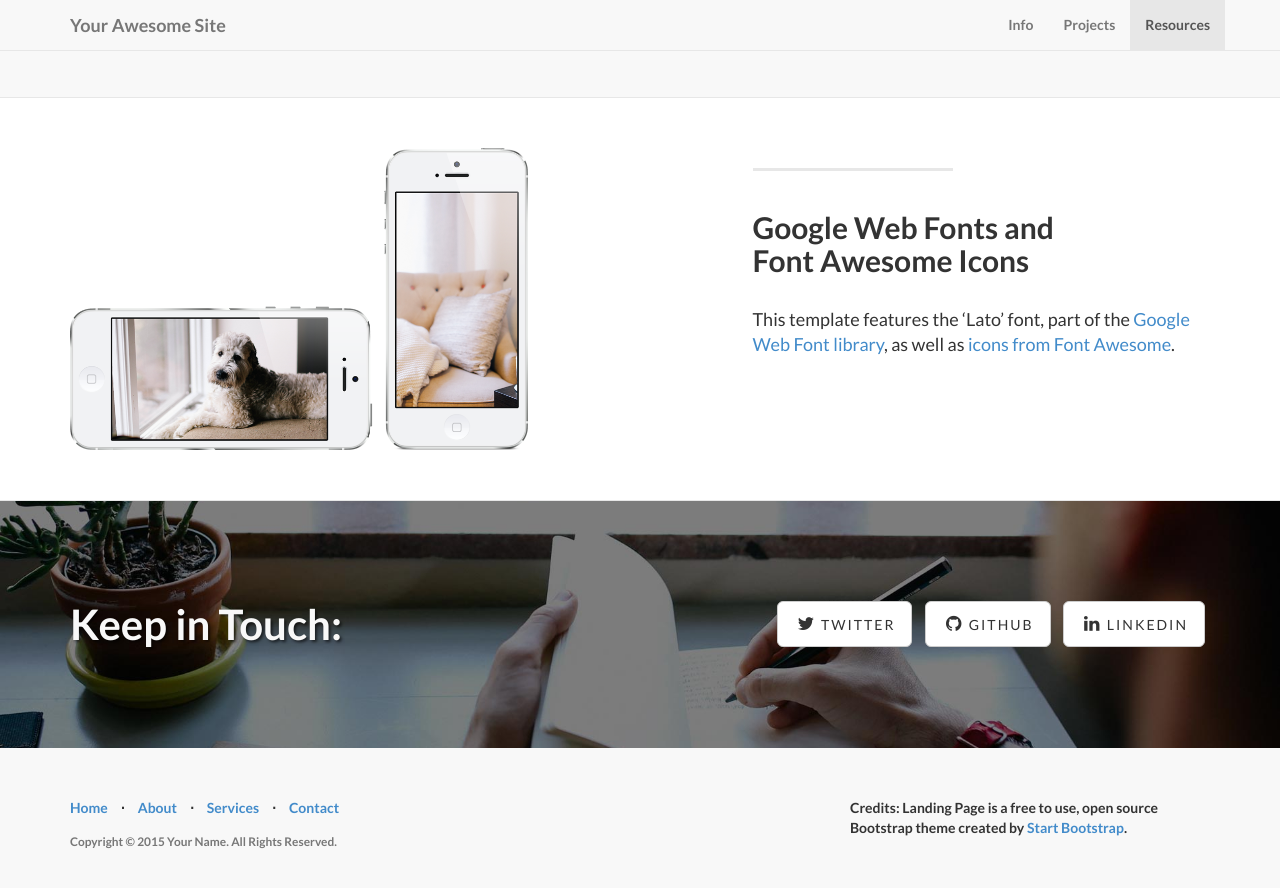
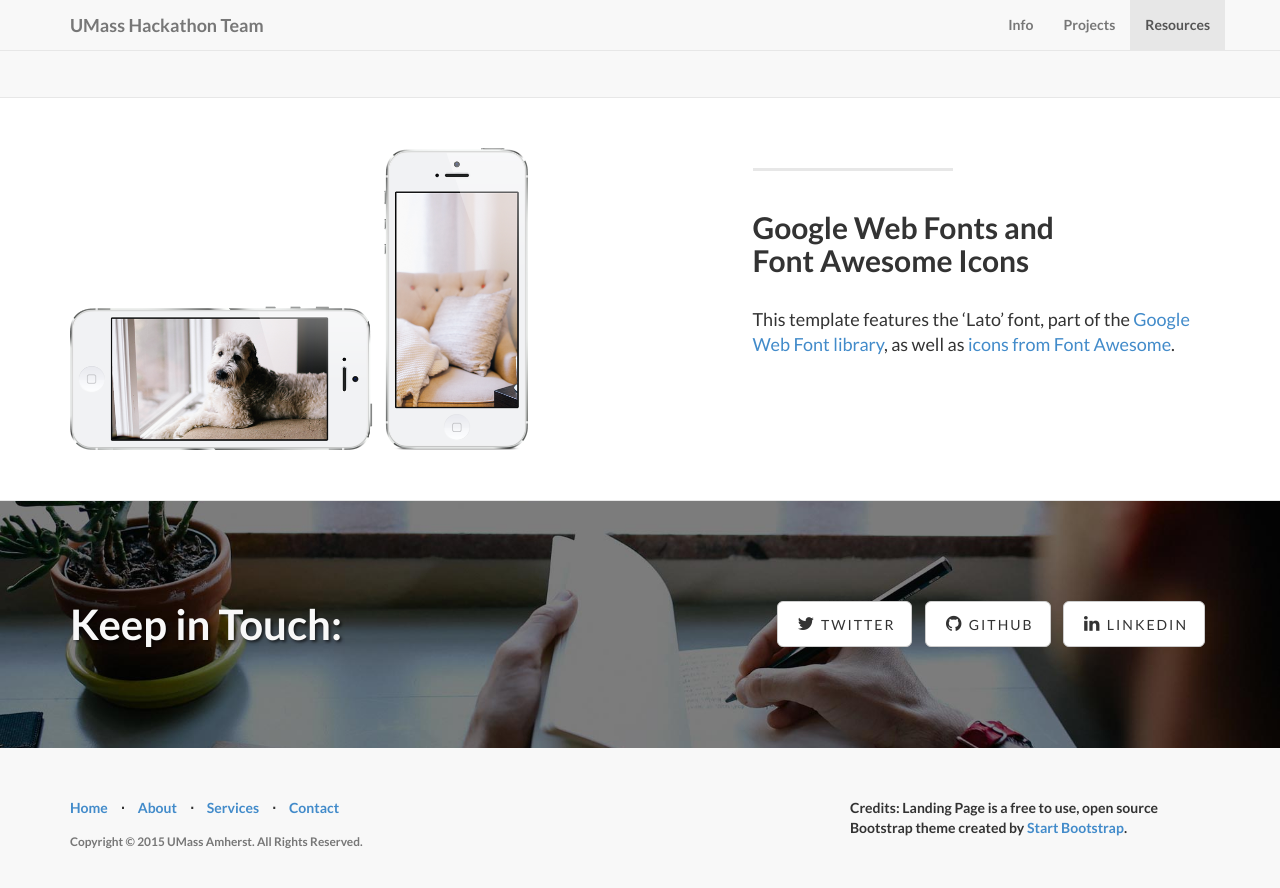
Before and after one commit to UMassHackathonTeam/UMassHackathonTeam.github.io, a Jekyll site: the page built from index.html, in a window 1280 px wide and 900 px high, scrolled down 1902 px. Shown: the top 888 px of the window. Built offline with Jekyll 4.4.1, drawn with Linux system fonts in a browser that asks for light colours; some of the changed lines change nothing that is shown.

```diff
--- a/_config.yml
+++ b/_config.yml
@@ -2,15 +2,13 @@
 #      Main Configs       #
 # ----------------------- #
 
-url: http://yoursite.com
-title: Your Awesome Site
-email: your-email@domain.com
-author: Your Name
+url: https://umasshackathonteam.github.io
+title: UMass Hackathon Team
+email: WHAT IS YOUR EMAIL KEITH?!!?!
+author: UMass Web Team
 description: > # "Write an awesome description for your new site here.
-  You can edit this line in _config.yml. It will appear in your document
-  head meta (for Google search results) and in your feed.xml site
-  description.
-copyright: 'Copyright &copy; 2015 Your Name. All Rights Reserved.'
+ This is the official page for the UMass Hackathon Team!
+copyright: 'Copyright &copy; 2015 UMass Amherst. All Rights Reserved.'
 credits: 'Credits: Landing Page is a free to use, open source Bootstrap theme created by <a href="http://startbootstrap.com/">Start Bootstrap</a>.'
 
 # ----------------------- #
```
